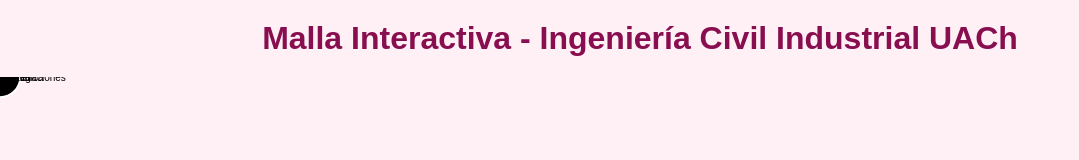
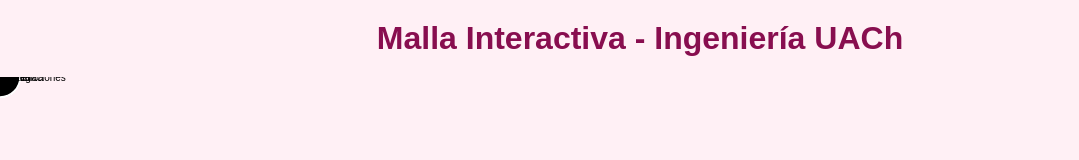
Before and after one commit to cristihater/Malla-interactiva-, a plain HTML site: page index.html in a window 1280 px wide. Shown: the whole page, without its empty margins (0-1079 px from the left). Drawn offline with nearby package versions, Linux system fonts and the light colour scheme.

Commit message:
Update index.html

```diff
--- a/index.html
+++ b/index.html
@@ -2,7 +2,7 @@
 <html lang="es">
 <head>
   <meta charset="UTF-8">
-  <title>Malla Interactiva - Ing. Civil Industrial UACh</title>
+  <title>Malla Interactiva - Ingeniería UACh</title>
   <style>
     body { font-family: sans-serif; background: #fff0f5; margin: 0; padding: 0; }
     h1 { text-align: center; margin: 20px 0; color: #880e4f; }
@@ -13,7 +13,7 @@
   </style>
 </head>
 <body>
-  <h1>Malla Interactiva - Ingeniería Civil Industrial UACh</h1>
+  <h1>Malla Interactiva - Ingeniería UACh</h1>
   <svg></svg>
 
   <script src="https://d3js.org/d3.v7.min.js"></script>
```
